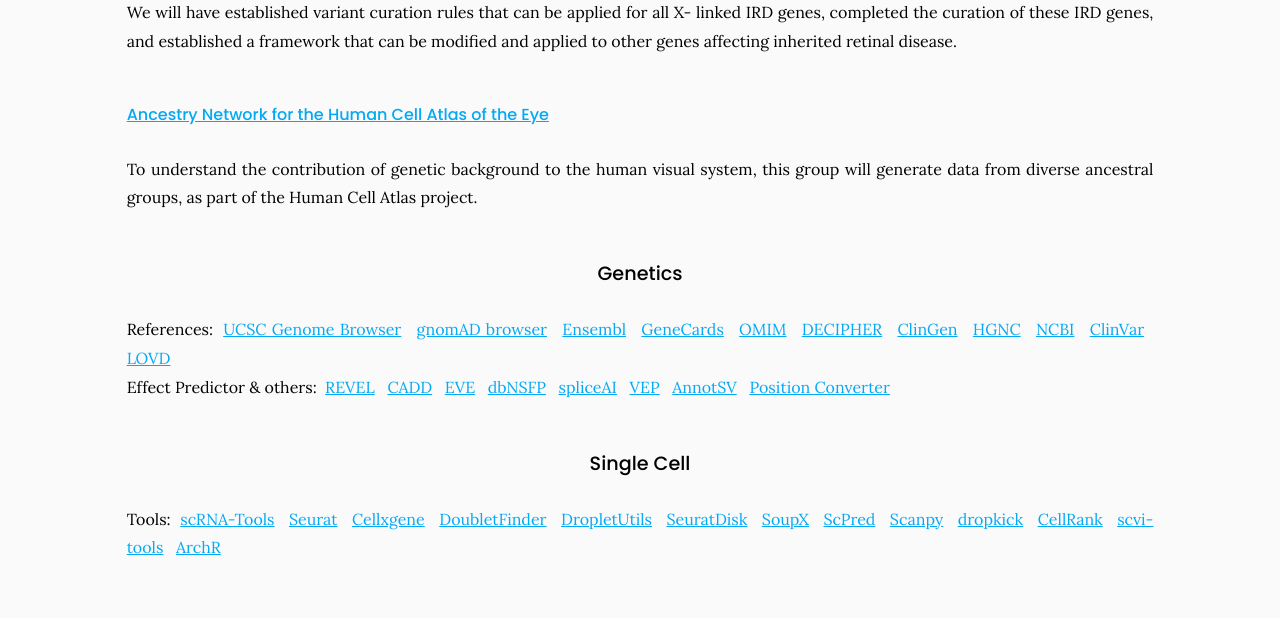
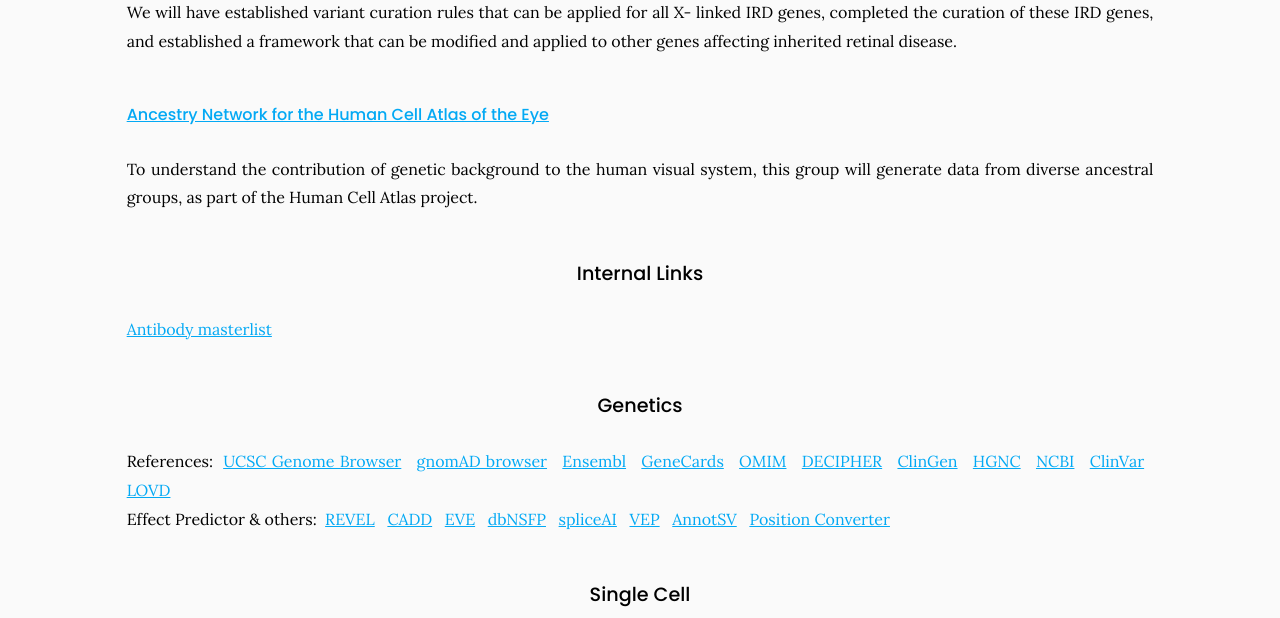
Before and after one commit to RCHENLAB/rchenlab.github.io, a Jekyll site: the page built from resources/index.md, in a window 1280 px wide and 900 px high, scrolled down 4048 px, cut to the strip 0-618 px from the top of the window. Built offline with Jekyll 4.4.1, drawn with Linux system fonts in a browser that asks for light colours.

Commit message:
Update index.md

```diff
--- a/resources/index.md
+++ b/resources/index.md
@@ -43,6 +43,9 @@ We will have established variant curation rules that can be applied for all X- l
 #### [Ancestry Network for the Human Cell Atlas of the Eye](https://chanzuckerberg.com/science/programs-resources/single-cell-biology/ancestry-networks/ancestry-network-for-the-human-cell-atlas-of-the-eye/)
 To understand the contribution of genetic background to the human visual system, this group will generate data from diverse ancestral groups, as part of the Human Cell Atlas project.
 
+### Internal Links
+[Antibody&nbsp;masterlist](https://bcmedu-my.sharepoint.com/:x:/g/personal/u237591_bcm_edu/EcJaKUo7t_ZHq2e2L2PVi4cBerhJat2NLTxEw76ADjltFQ?e=uFKfUS)
+
 ### Genetics
 References:&nbsp;&nbsp;[UCSC&nbsp;Genome&nbsp;Browser](https://genome.ucsc.edu)&nbsp;&nbsp;
 [gnomAD&nbsp;browser](https://gnomad.broadinstitute.org/)&nbsp;&nbsp;
```
